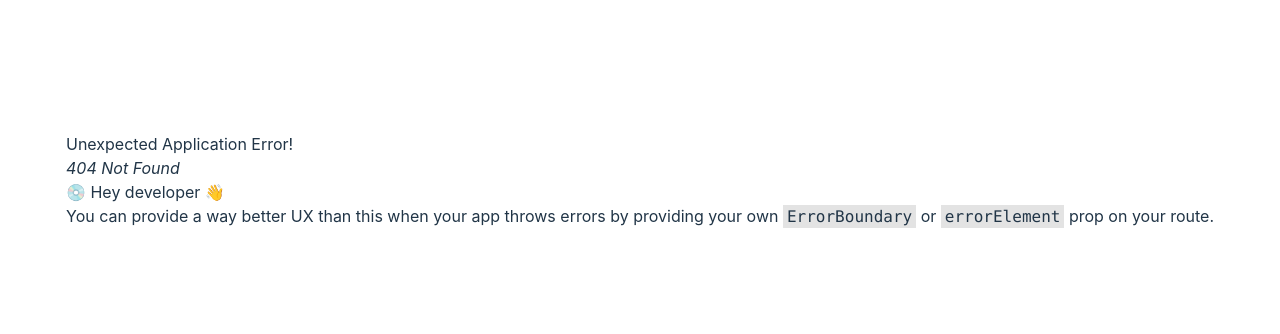
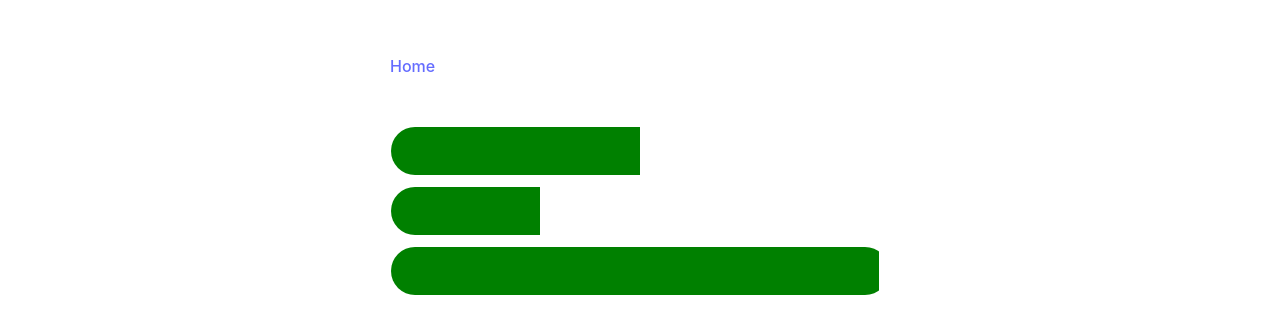
Before and after one commit to Mayankraj44/react-interview-apps, a React (Vite) app: page /progress-bar in a window 1280 px wide. Before the commit this address had no page. Shown: the part 220-554 px from the top of the page. Built offline with nearby package versions, Linux system fonts and the light colour scheme.

Commit message:
progress bar added

```diff
--- /dev/null
+++ b/src/progress-bar/ProgressBar.jsx
@@ -0,0 +1,11 @@
+import Progress from "./components/Progress"
+import "./index.css"
+export default function ProgressBar(){
+    return (
+        <div style={{width:"500px"}}>
+        <Progress value={50} />
+        <Progress value={30} />
+        <Progress value={98} />
+        </div>
+    )
+}
--- /dev/null
+++ b/src/progress-bar/components/Progress.jsx
@@ -0,0 +1,18 @@
+import { useEffect } from "react"
+import { useState } from "react"
+
+export default function Progress({value}){
+    const [progressValue,setProgressValue]=useState(0)
+    useEffect(()=>{
+        const timer=setTimeout(()=>{
+            const progressVal= value>100 ? 100  : value<0 ? 0 : value
+            setProgressValue(progressVal)
+        },0)
+        return ()=>clearTimeout(timer)
+    },[])
+    return <>
+    <div className="progress-container" role="progressbar" aria-valuenow={progressValue} aria-valuemax={100} aria-valuemin={0}>
+    <div className="progress-inner" style={{width:`${progressValue}%`}}> </div>
+    </div>
+    </>
+}
--- /dev/null
+++ b/src/progress-bar/index.css
@@ -0,0 +1,12 @@
+.progress-container{
+    border:solid 1px white;
+    height:50px;
+    border-radius: 25px;
+    overflow: hidden;
+    margin: 10px 0px
+}
+.progress-inner{
+    height: 50px;
+    background-color: green;
+    transition: width 1s ease-in-out;
+}
--- a/src/routerConfig.jsx
+++ b/src/routerConfig.jsx
@@ -15,6 +15,7 @@ import NestedComments from "./nested-comments/NestedComments";
 import RevolvingLetters from "./revolving-letters/RevolvingLetters";
 import PaginationFrontend from "./pagination-fe/PaginationFrontend";
 import PaginationBackend from "./pagination-be/PaginationBackend";
+import ProgressBar from "./progress-bar/ProgressBar";
 
 export const routerConfig = createBrowserRouter([
   {
@@ -81,6 +82,10 @@ export const routerConfig = createBrowserRouter([
         path: "/pagination-be",
         element: <PaginationBackend />,
       },
+      {
+        path: "/progress-bar",
+        element: <ProgressBar />,
+      },
     ],
   },
 ]);
--- a/src/utils/const.js
+++ b/src/utils/const.js
@@ -60,6 +60,10 @@ export const APP_NAMES = [
     url: "/pagination-be",
     name: "Pagination Backend",
   },
+  {
+    url: "/progress-bar",
+    name: "Progress bar",
+  },
 ];
 
 export const MEME_API_URL = "https://meme-api.com/gimme/20";
```
